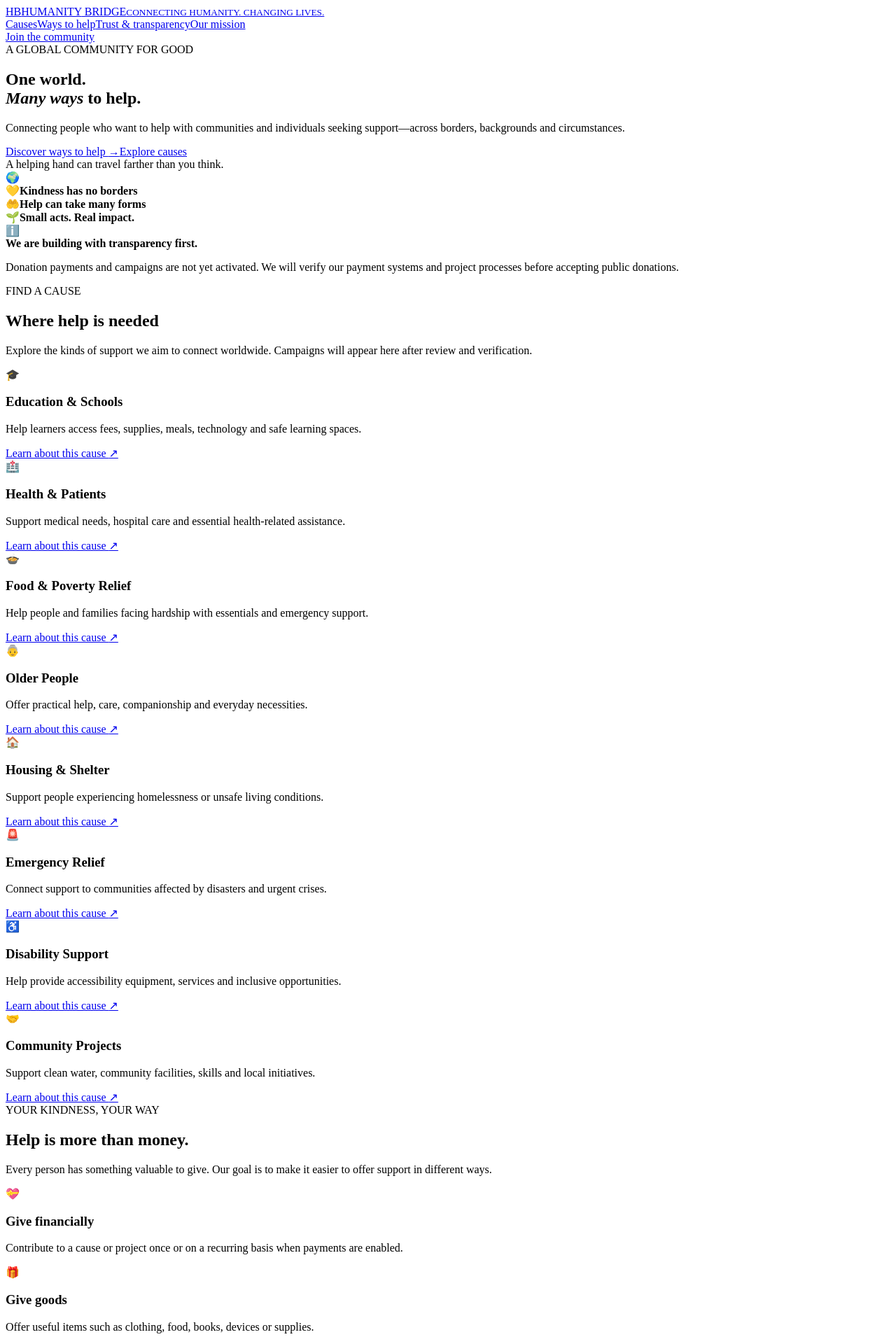
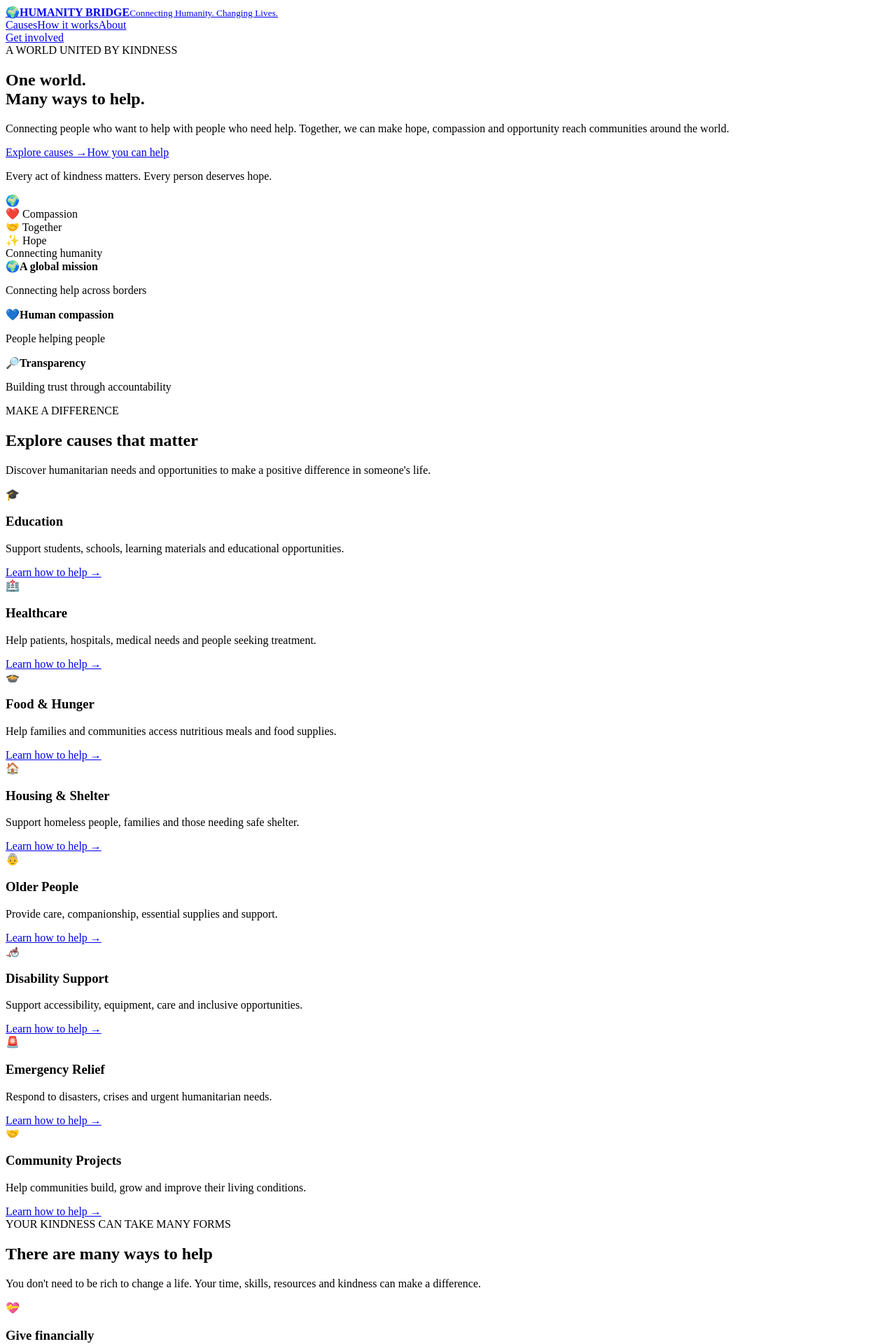
Before and after one commit to kariukijames4444-ship-it/humanity-bridge, a Next.js app: page / in a window 1280 px wide. Shown: the top 1920 px of the page at 70% size. Built offline with nearby package versions, Linux system fonts and the light colour scheme.

Commit message:
Build HUMANITY BRIDGE homepage

```diff
--- a/app/page.tsx
+++ b/app/page.tsx
@@ -1,167 +1,227 @@
 const causes = [
-  { icon: '🎓', title: 'Education & Schools', text: 'Help learners access fees, supplies, meals, technology and safe learning spaces.' },
-  { icon: '🏥', title: 'Health & Patients', text: 'Support medical needs, hospital care and essential health-related assistance.' },
-  { icon: '🍲', title: 'Food & Poverty Relief', text: 'Help people and families facing hardship with essentials and emergency support.' },
-  { icon: '👵', title: 'Older People', text: 'Offer practical help, care, companionship and everyday necessities.' },
-  { icon: '🏠', title: 'Housing & Shelter', text: 'Support people experiencing homelessness or unsafe living conditions.' },
-  { icon: '🚨', title: 'Emergency Relief', text: 'Connect support to communities affected by disasters and urgent crises.' },
-  { icon: '♿', title: 'Disability Support', text: 'Help provide accessibility equipment, services and inclusive opportunities.' },
-  { icon: '🤝', title: 'Community Projects', text: 'Support clean water, community facilities, skills and local initiatives.' },
+  { icon: "🎓", title: "Education", desc: "Support students, schools, learning materials and educational opportunities." },
+  { icon: "🏥", title: "Healthcare", desc: "Help patients, hospitals, medical needs and people seeking treatment." },
+  { icon: "🍲", title: "Food & Hunger", desc: "Help families and communities access nutritious meals and food supplies." },
+  { icon: "🏠", title: "Housing & Shelter", desc: "Support homeless people, families and those needing safe shelter." },
+  { icon: "👵", title: "Older People", desc: "Provide care, companionship, essential supplies and support." },
+  { icon: "🦽", title: "Disability Support", desc: "Support accessibility, equipment, care and inclusive opportunities." },
+  { icon: "🚨", title: "Emergency Relief", desc: "Respond to disasters, crises and urgent humanitarian needs." },
+  { icon: "🤝", title: "Community Projects", desc: "Help communities build, grow and improve their living conditions." },
 ];
 
 const ways = [
-  ['💝', 'Give financially', 'Contribute to a cause or project once or on a recurring basis when payments are enabled.'],
-  ['🎁', 'Give goods', 'Offer useful items such as clothing, food, books, devices or supplies.'],
-  ['🧰', 'Offer skills or services', 'Share professional skills, transport, repairs, teaching or other services.'],
-  ['🙋', 'Volunteer', 'Give your time and experience to approved activities and local partners.'],
+  { icon: "💝", title: "Give financially", desc: "Contribute money to verified causes and humanitarian projects." },
+  { icon: "🎁", title: "Donate goods", desc: "Give food, clothing, equipment and other essential items." },
+  { icon: "🛠️", title: "Offer skills", desc: "Share your professional skills, expertise or services." },
+  { icon: "🙋", title: "Volunteer", desc: "Give your time, experience and energy to help others." },
 ];
 
 export default function Home() {
   return (
     <main>
-      <header className="nav">
-        <a className="brand" href="#top">
-          <span className="brandmark">HB</span>
+      <header className="navbar">
+        <a href="#home" className="brand">
+          <span className="brandIcon">🌍</span>
           <span>
-            HUMANITY<span className="brandAccent"> BRIDGE</span>
-            <small>CONNECTING HUMANITY. CHANGING LIVES.</small>
+            <strong>HUMANITY BRIDGE</strong>
+            <small>Connecting Humanity. Changing Lives.</small>
           </span>
         </a>
-        <nav>
+
+        <nav className="navLinks">
           <a href="#causes">Causes</a>
-          <a href="#ways">Ways to help</a>
-          <a href="#trust">Trust & transparency</a>
-          <a href="#about">Our mission</a>
+          <a href="#how">How it works</a>
+          <a href="#about">About</a>
         </nav>
-        <a className="navButton" href="#join">Join the community</a>
+
+        <a className="navDonate" href="#ways">Get involved</a>
       </header>
 
-      <section className="hero" id="top">
+      <section className="hero" id="home">
         <div className="heroContent">
-          <div className="eyebrow"><span className="dot" /> A GLOBAL COMMUNITY FOR GOOD</div>
-          <h1>One world.<br /><em>Many ways</em> to help.</h1>
+          <span className="eyebrow">A WORLD UNITED BY KINDNESS</span>
+
+          <h1>
+            One world.
+            <br />
+            <span>Many ways to help.</span>
+          </h1>
+
           <p className="heroText">
-            Connecting people who want to help with communities and individuals seeking support—across borders, backgrounds and circumstances.
+            Connecting people who want to help with people who need help.
+            Together, we can make hope, compassion and opportunity reach
+            communities around the world.
           </p>
-          <div className="heroActions">
-            <a className="primary" href="#ways">Discover ways to help <span>→</span></a>
-            <a className="secondary" href="#causes">Explore causes</a>
+
+          <div className="heroButtons">
+            <a href="#causes" className="primaryButton">
+              Explore causes →
+            </a>
+            <a href="#ways" className="secondaryButton">
+              How you can help
+            </a>
           </div>
-          <div className="heroNote">A helping hand can travel farther than you think.</div>
+
+          <p className="heroNote">
+            Every act of kindness matters. Every person deserves hope.
+          </p>
         </div>
-        <div className="heroVisual" aria-label="Illustration of people connecting around the world">
-          <div className="orb">
-            <div className="orbit orbitOne" />
-            <div className="orbit orbitTwo" />
-            <div className="globe">🌍</div>
-            <div className="floatCard cardOne"><span>💛</span><b>Kindness has no borders</b></div>
-            <div className="floatCard cardTwo"><span>🤲</span><b>Help can take many forms</b></div>
-            <div className="floatCard cardThree"><span>🌱</span><b>Small acts. Real impact.</b></div>
+
+        <div className="heroVisual">
+          <div className="globe">🌍</div>
+          <div className="floatingCard cardOne">
+            ❤️ Compassion
+          </div>
+          <div className="floatingCard cardTwo">
+            🤝 Together
+          </div>
+          <div className="floatingCard cardThree">
+            ✨ Hope
+          </div>
+          <div className="heroCircleText">
+            Connecting humanity
           </div>
         </div>
       </section>
 
-      <section className="notice">
-        <span>ℹ️</span>
+      <section className="missionStrip">
         <div>
-          <b>We are building with transparency first.</b>
-          <p>Donation payments and campaigns are not yet activated. We will verify our payment systems and project processes before accepting public donations.</p>
+          <span>🌍</span>
+          <strong>A global mission</strong>
+          <p>Connecting help across borders</p>
+        </div>
+        <div>
+          <span>💙</span>
+          <strong>Human compassion</strong>
+          <p>People helping people</p>
+        </div>
+        <div>
+          <span>🔎</span>
+          <strong>Transparency</strong>
+          <p>Building trust through accountability</p>
         </div>
       </section>
 
       <section className="section" id="causes">
-        <div className="sectionHead">
-          <div>
-            <div className="eyebrow">FIND A CAUSE</div>
-            <h2>Where help is needed</h2>
-          </div>
-          <p>Explore the kinds of support we aim to connect worldwide. Campaigns will appear here after review and verification.</p>
+        <div className="sectionHeading">
+          <span className="eyebrow">MAKE A DIFFERENCE</span>
+          <h2>Explore causes that matter</h2>
+          <p>
+            Discover humanitarian needs and opportunities to make a
+            positive difference in someone's life.
+          </p>
         </div>
+
         <div className="causeGrid">
-          {causes.map((c) => (
-            <article className="cause" key={c.title}>
-              <div className="causeIcon">{c.icon}</div>
-              <h3>{c.title}</h3>
-              <p>{c.text}</p>
-              <a href="#join">Learn about this cause <span>↗</span></a>
+          {causes.map((cause) => (
+            <article className="causeCard" key={cause.title}>
+              <div className="causeIcon">{cause.icon}</div>
+              <h3>{cause.title}</h3>
+              <p>{cause.desc}</p>
+              <a href="#ways">Learn how to help →</a>
             </article>
           ))}
         </div>
       </section>
 
       <section className="waysSection" id="ways">
-        <div className="sectionHead">
-          <div>
-            <div className="eyebrow">YOUR KINDNESS, YOUR WAY</div>
-            <h2>Help is more than money.</h2>
-          </div>
-          <p>Every person has something valuable to give. Our goal is to make it easier to offer support in different ways.</p>
+        <div className="sectionHeading">
+          <span className="eyebrow">YOUR KINDNESS CAN TAKE MANY FORMS</span>
+          <h2>There are many ways to help</h2>
+          <p>
+            You don't need to be rich to change a life.
+            Your time, skills, resources and kindness can make a difference.
+          </p>
         </div>
+
         <div className="waysGrid">
-          {ways.map(([icon, title, text]) => (
-            <article className="way" key={title}>
-              <div>{icon}</div>
-              <h3>{title}</h3>
-              <p>{text}</p>
+          {ways.map((way) => (
+            <article className="wayCard" key={way.title}>
+              <span className="wayIcon">{way.icon}</span>
+              <h3>{way.title}</h3>
+              <p>{way.desc}</p>
+              <a href="#contact">Get involved →</a>
             </article>
           ))}
         </div>
       </section>
 
-      <section className="trust" id="trust">
-        <div className="trustText">
-          <div className="eyebrow">TRUST IS OUR FOUNDATION</div>
-          <h2>Compassion.<br />Accountability.<br /><em>Transparency.</em></h2>
-          <p>Helping people requires trust. Before public fundraising begins, we plan to establish clear verification, secure payment handling, financial oversight, reporting and safeguards for people’s privacy.</p>
-          <a className="secondary light" href="#join">Follow our progress →</a>
+      <section className="howSection" id="how">
+        <div className="sectionHeading">
+          <span className="eyebrow">SIMPLE. HUMAN. MEANINGFUL.</span>
+          <h2>How HUMANITY BRIDGE works</h2>
         </div>
-        <div className="trustList">
-          <div><span>01</span><section><h3>Verify before publishing</h3><p>Requests and partner organizations will go through appropriate review before campaigns are approved.</p></section></div>
-          <div><span>02</span><section><h3>Track every transaction</h3><p>Financial records, receipts, payment reconciliation and approvals are part of our planned controls.</p></section></div>
-          <div><span>03</span><section><h3>Protect people and data</h3><p>We will minimize sensitive information, restrict access and use security safeguards.</p></section></div>
-          <div><span>04</span><section><h3>Report progress honestly</h3><p>Impact figures and project updates will be based on documented information—not invented numbers.</p></section></div>
+
+        <div className="stepsGrid">
+          <article className="step">
+            <span className="stepNumber">01</span>
+            <h3>Discover a need</h3>
+            <p>Explore causes, communities and humanitarian projects seeking support.</p>
+          </article>
+          <article className="step">
+            <span className="stepNumber">02</span>
+            <h3>Choose how to help</h3>
+            <p>Donate, volunteer, offer goods, share skills or support a project.</p>
+          </article>
+          <article className="step">
+            <span className="stepNumber">03</span>
+            <h3>Make an impact</h3>
+            <p>Help create meaningful change and strengthen communities.</p>
+          </article>
         </div>
       </section>
 
-      <section className="mission" id="about">
-        <div className="eyebrow">OUR VISION</div>
-        <h2>A world where people<br />can reach each other with help.</h2>
-        <p>Humanity Bridge is being developed as a worldwide platform for generosity—connecting donors, volunteers, businesses, organizations and communities, while respecting local laws and payment availability.</p>
-        <div className="missionPills">
-          <span>🌍 Global-minded</span>
-          <span>🤲 People-first</span>
-          <span>🔐 Safety-focused</span>
-          <span>📊 Transparent</span>
+      <section className="trustSection" id="about">
+        <div className="trustContent">
+          <span className="eyebrow">HELP WITH TRUST</span>
+          <h2>Compassion deserves transparency.</h2>
+          <p>
+            HUMANITY BRIDGE aims to build a trusted global platform where
+            humanitarian needs can be shared responsibly, projects can be
+            verified, and supporters can understand how their contributions
+            make a difference.
+          </p>
+          <div className="trustPoints">
+            <span>✓ Verification processes</span>
+            <span>✓ Accountability and reporting</span>
+            <span>✓ Privacy and protection</span>
+            <span>✓ Responsible assistance</span>
+          </div>
+        </div>
+        <div className="trustVisual">
+          <div className="trustHeart">💙</div>
+          <h3>Kindness connects us all.</h3>
+          <p>Small acts. Shared hope. A better world.</p>
         </div>
       </section>
 
-      <section className="join" id="join">
-        <div>
-          <div className="eyebrow">BE PART OF THE JOURNEY</div>
-          <h2>Let's build a bridge<br />to a better world.</h2>
-          <p>We are preparing the platform. Follow our development, share the vision and help us connect with future volunteers and partners.</p>
-        </div>
-        <div className="joinBox">
-          <h3>Early community</h3>
-          <p>Interest registration will be enabled once our secure signup system is ready.</p>
-          <button disabled>Community registration — coming soon</button>
-          <small>No donation payments are being collected on this preview.</small>
-        </div>
+      <section className="joinSection" id="contact">
+        <span className="eyebrow">BE PART OF SOMETHING BIGGER</span>
+        <h2>Let's make the world a little better.</h2>
+        <p>
+          Wherever you are in the world, you can be part of the bridge
+          connecting kindness to those who need it.
+        </p>
+        <a href="#ways" className="primaryButton">
+          Join the mission →
+        </a>
       </section>
 
-      <footer>
-        <div className="brand footerBrand">
-          <span className="brandmark">HB</span>
-          <span>HUMANITY<span className="brandAccent"> BRIDGE</span><small>CONNECTING HUMANITY. CHANGING LIVES.</small></span>
+      <footer className="footer">
+        <div className="footerBrand">
+          <span>🌍 HUMANITY BRIDGE</span>
+          <p>Connecting Humanity. Changing Lives.</p>
         </div>
         <div className="footerLinks">
           <a href="#causes">Causes</a>
-          <a href="#ways">Ways to help</a>
-          <a href="#trust">Trust</a>
-          <a href="#about">About</a>
+          <a href="#ways">Get involved</a>
+          <a href="#about">About us</a>
+          <a href="#home">Back to top ↑</a>
         </div>
-        <p>© {new Date().getFullYear()} Humanity Bridge · A platform in development</p>
+        <p className="copyright">
+          © {new Date().getFullYear()} HUMANITY BRIDGE. Built for humanity.
+        </p>
       </footer>
     </main>
   );
-}
+   }
```
